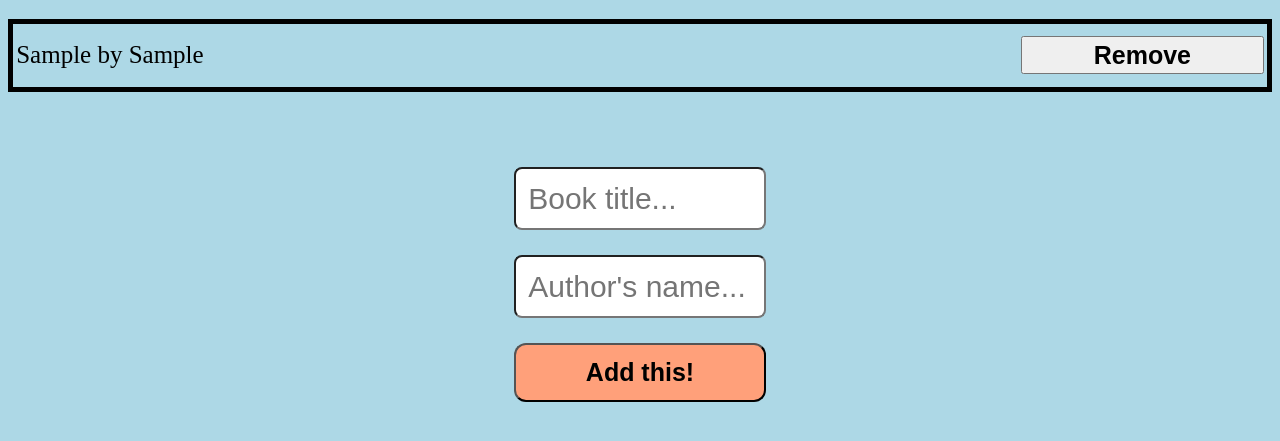
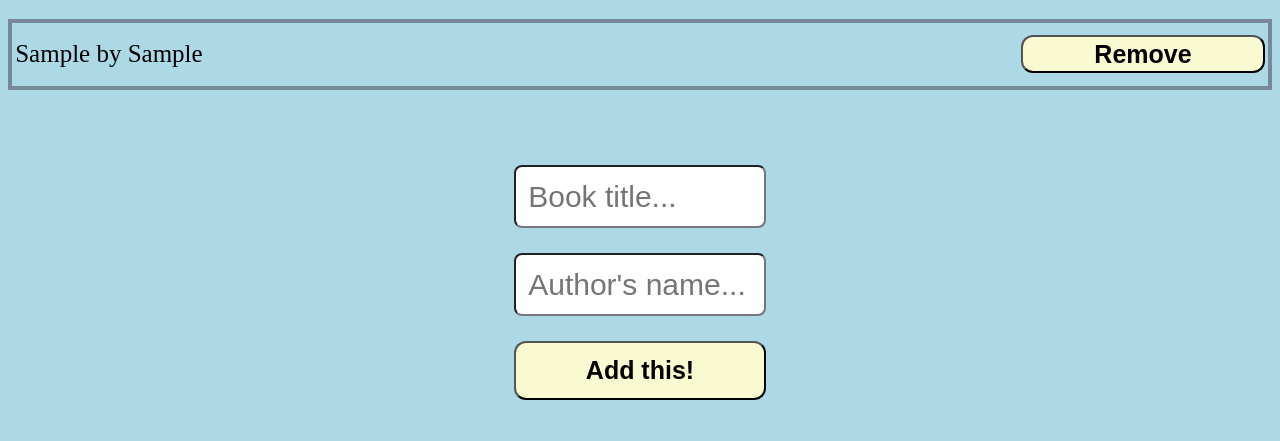
Before and after one commit to binodbhusal/Awesome-books, a website: page index.html in a window 1280 px wide. Both pictures are taken after typing "Sample", "Sample" into the empty fields and a click on the button "Add this!". Shown: the part 61-502 px from the top of the page. Drawn offline with Linux system fonts and the light colour scheme.

Commit message:
amend functions of listeners

```diff
--- a/script.js
+++ b/script.js
@@ -61,11 +61,10 @@ const emptyCell = () => {
   if (bookTitle.value.length === 0 || bookAuthor.value.length === 0) {
     error.innerText = 'The values you provided are empty';
   }
+  // return error.innerText;
 };
 
-addBtn.addEventListener('click', (e) => {
-  e.preventDefault();
-  emptyCell();
+const checkDoubles = () => {
   const checkBooks = bookList.find((book) => book.title === bookTitle.value);
   const checkAuthors = bookList.find(
     (book) => book.author === bookAuthor.value,
@@ -78,6 +77,12 @@ addBtn.addEventListener('click', (e) => {
     bookList = books.getBook();
     displayBooks();
   }
+};
+
+addBtn.addEventListener('click', (e) => {
+  e.preventDefault();
+  emptyCell();
+  checkDoubles();
   form.reset();
 });
 
--- a/style.css
+++ b/style.css
@@ -15,7 +15,7 @@ h1 {
 
 table {
   width: 100%;
-  border: 5px solid black;
+  border: 4px solid lightslategray;
   border-collapse: collapse;
 }
 
@@ -30,7 +30,7 @@ tr td {
 }
 
 tr:nth-child(even) {
-  background-color: rgb(180, 176, 176);
+  background-color: lightpink;
 }
 
 td > .btnRemove {
@@ -48,21 +48,28 @@ form {
   gap: 25px;
 }
 
-form input[type="text"] {
+form input[type='text'] {
   padding-inline: 5%;
   padding-block: 5%;
   font-size: 30px;
   border-radius: 8px;
 }
 
-form button[type="button"] {
-  background: lightsalmon;
+form button[type='button'] {
+  background: lightgoldenrodyellow;
   padding-inline: 5%;
   padding-block: 5%;
   border-radius: 12px;
 }
 
 button {
+  background: lightgoldenrodyellow;
   font-size: 25px;
   font-weight: 800;
+  border-radius: 12px;
 }
+
+button:hover {
+  color: lightcoral;
+  cursor: pointer;
+}
```
Also changed, not shown: 1 other file.
